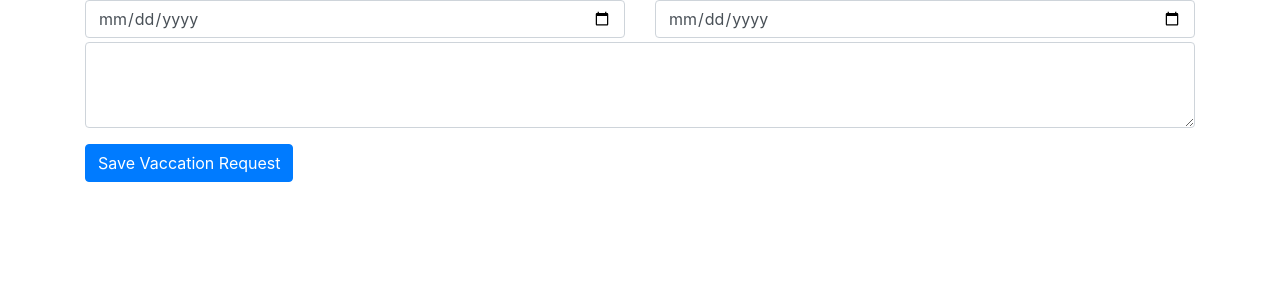
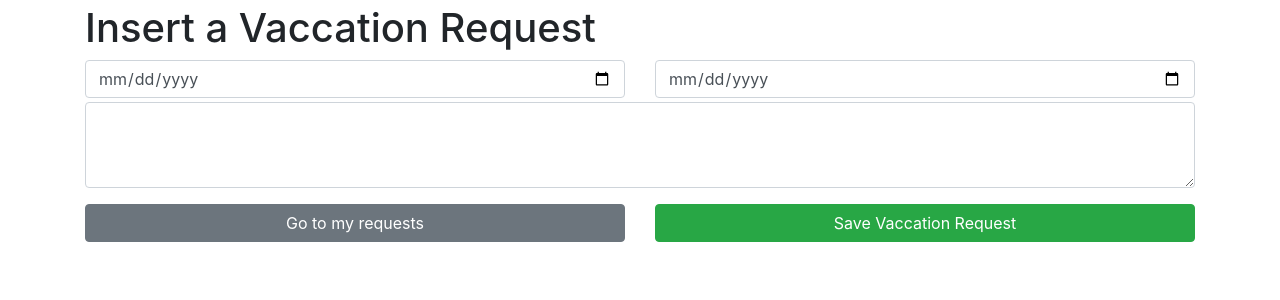
Before and after one commit to pc-magas/epignosis, a PHP site: template src/resources/views/save_vaccation.html.twig in a window 1280 px wide. Shown: the part 46-346 px from the top of the page. Run offline with PHP 8.4, Linux system fonts and the light colour scheme; the template is opened without the code that fills it, so the values that code supplies are empty; some libraries are stand-ins or nearby versions.

Commit message:
Add vaccation Request Form.

```diff
--- a/src/resources/views/layout.html.twig
+++ b/src/resources/views/layout.html.twig
@@ -13,6 +13,7 @@
 
         {% block js %}
             <script src="https://code.jquery.com/jquery-3.7.0.min.js" integrity="sha256-2Pmvv0kuTBOenSvLm6bvfBSSHrUJ+3A7x6P5Ebd07/g=" crossorigin="anonymous"></script>
+            <script src="https://cdn.jsdelivr.net/npm/bootstrap@4.6.2/dist/js/bootstrap.bundle.min.js" integrity="sha384-Fy6S3B9q64WdZWQUiU+q4/2Lc9npb8tCaSX9FK7E8HnRr0Jz8D6OP9dO5Vg3Q9ct" crossorigin="anonymous"></script>
             <script>
                 function getCSRFToken(){
                     return document.head.querySelector("[name=csrf][content]").content;
--- a/src/resources/views/save_vaccation.html.twig
+++ b/src/resources/views/save_vaccation.html.twig
@@ -3,6 +3,10 @@
 {% set title = 'Insert a vaccation' %}
 
 {% block content %}
+<div class="mb-1 mt-1">
+    <h1>Insert a Vaccation Request</h1>
+</div>
+
 <form method="post" action="/vaccation/add" onsubmit="handleSubmit(event,this)">
     <div class="row mb-1">
             <div class="col">
@@ -15,7 +19,14 @@
     <div class="form-group">
         <textarea class="form-control" name="comment" rows="3"></textarea>
     </div>
-    <button class="btn btn-primary" type="submit">Save Vaccation Request</button>
+    <div class="row mt-1">
+        <div class="col">
+            <a class="btn btn-secondary btn-block" href="/vaccations">Go to my requests</a>
+        </div>
+        <div class="col">
+            <button class="btn btn-success btn-block" type="submit">Save Vaccation Request</button>
+        </div>
+    </div>
 </form>
 {% endblock %}
 
```
Also changed, not shown: src/resources/views/list_vaccations.html.twig (+10 -0 lines).
